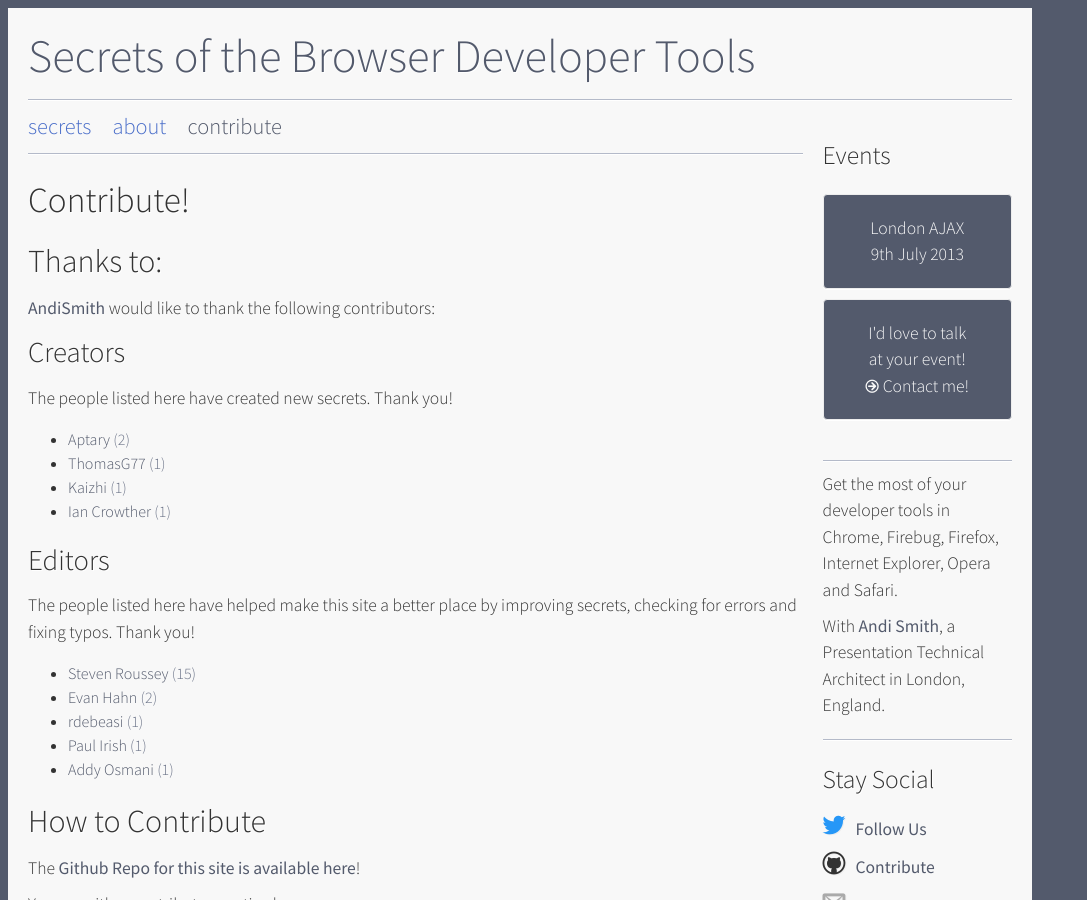
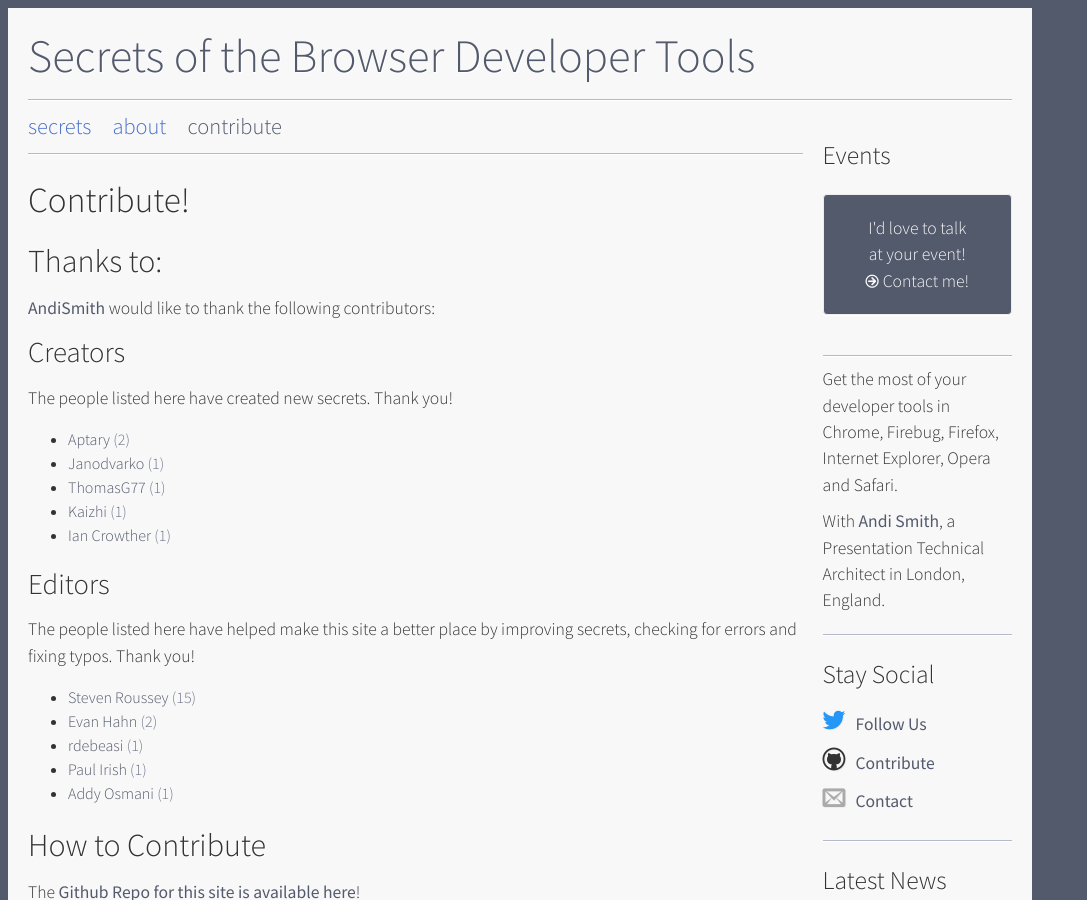
Before and after one commit to andismith/dev-tool-secrets, a Jekyll site: the page built from contribute/index.md, in a window 1280 px wide and 900 px high. Shown: the whole window, without its empty margins (0-1087 px from the left). Built offline with Jekyll 4.4.1, drawn with Linux system fonts in a browser that asks for light colours; nearby versions of some CDN libraries; library files that are not in the unit come from our copies; Markdown is read by kramdown in place of the engine named in the settings.

Commit message:
Updated events, contributors

```diff
--- a/_includes/sidebar-event.html
+++ b/_includes/sidebar-event.html
@@ -3,11 +3,6 @@
     <h1>Events</h1>
     <div class="hero un">
         <ul>
-            <li>
-                <a href="http://www.londonajax.com" class="whole-button config-2">
-                    <p>London AJAX<span>9th July 2013</span></p>
-                </a>
-            </li>
             <li>
                 <a href="http://www.andismith.com/contact/" class="whole-button config-2">
                     <p>I'd love to talk<br/>at your event!<span class="cta">Contact me!</span></p>
--- a/contribute/index.md
+++ b/contribute/index.md
@@ -18,6 +18,7 @@
 
 <ul>
     <li><a href="http://github.com/Aptary">Aptary</a> <span class="meta">(2)</span></li>
+    <li><a href="https://github.com/janodvarko">Janodvarko</a> <span class="meta">(1)</span></li>
     <li><a href="http://github.com/ThomasG77">ThomasG77</a> <span class="meta">(1)</span></li>
     <li><a href="http://github.com/Kaizhi">Kaizhi</a> <span class="meta">(1)</span></li>
     <li><a href="http://github.com/iancrowther">Ian Crowther</a> <span class="meta">(1)</span></li>
```
